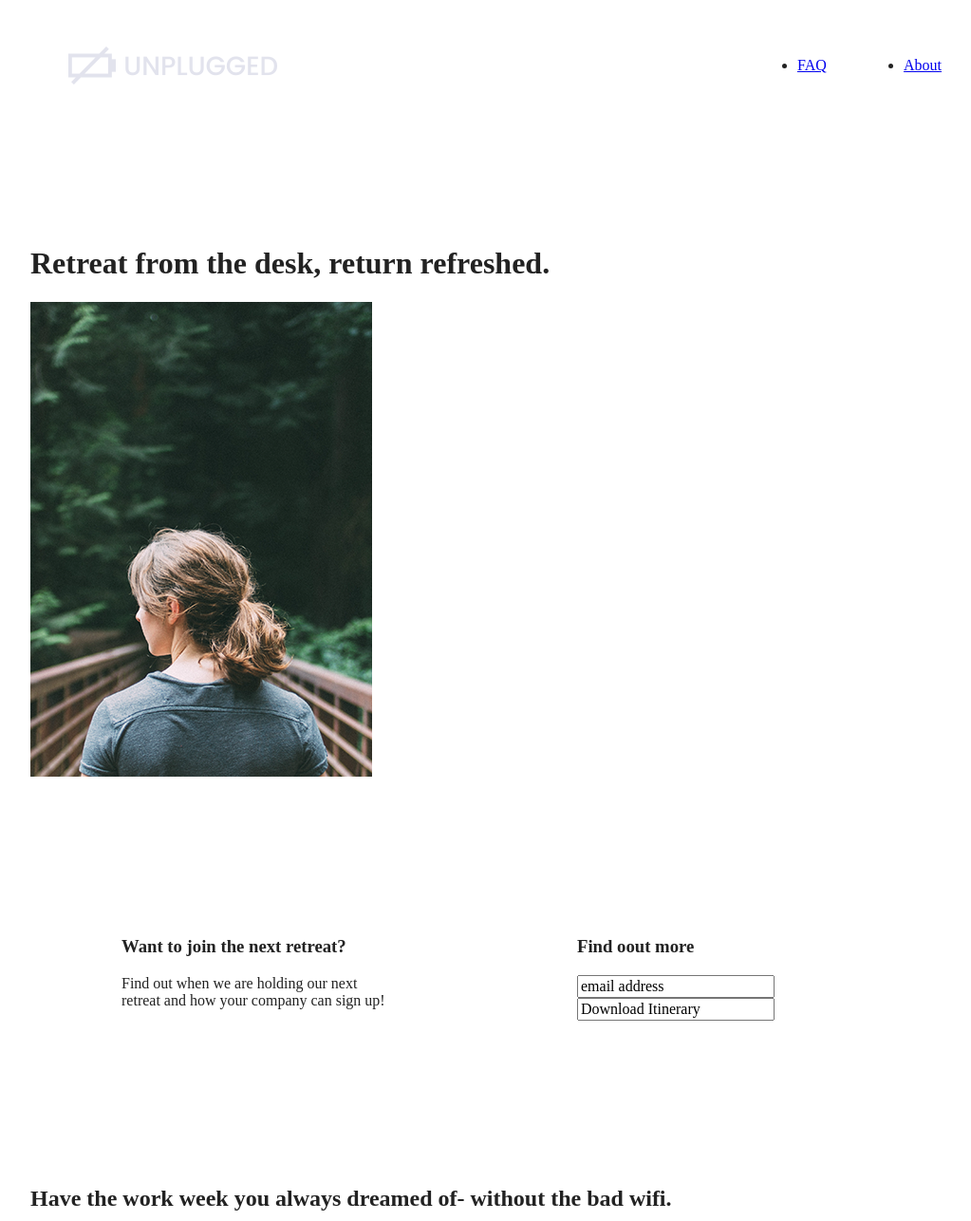
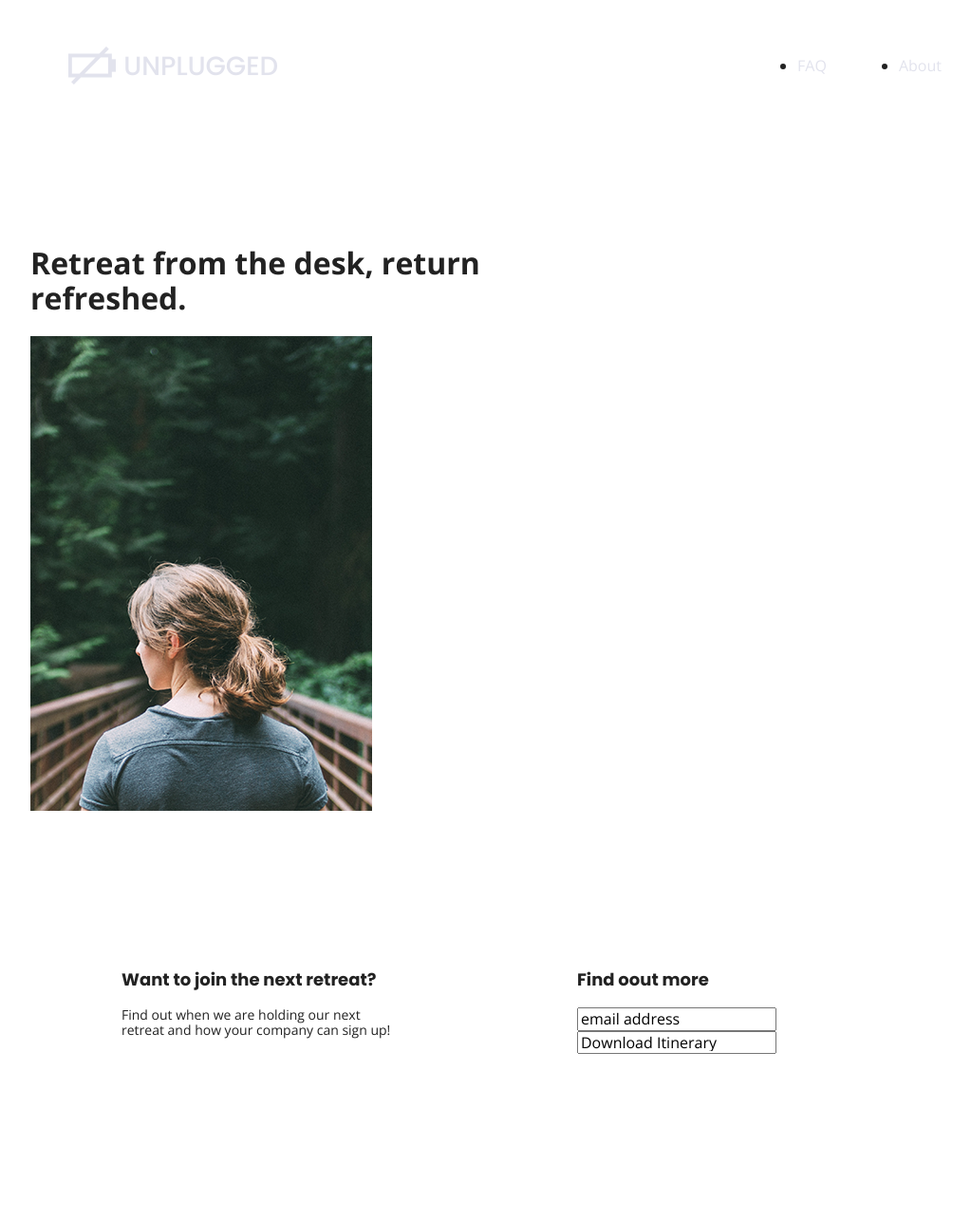
Before and after one commit to Valykh/unplugged-retreat-website-project, a website built with Parcel: page index.html in a window 1280 px wide. Shown: the top 1286 px of the page at 95% size, without its empty margins (128-1151 px from the left). Built offline with nearby package versions, Linux system fonts and the light colour scheme.

Commit message:
Implement text styles

```diff
--- a/css/main.css
+++ b/css/main.css
@@ -6,7 +6,6 @@
  * Credit left inline and big thanks to Nicolas Gallagher, Jonathan Neal,
  * Kroc Camen, and the H5BP dev community and team.
  */
-
 /* ==========================================================================
    Base styles: opinionated defaults
    ========================================================================== */
@@ -82,6 +81,63 @@ fieldset {
 textarea {
   resize: vertical;
 }
+
+/* ==========================================================================
+   Author's custom styles
+   ========================================================================== */
+/* General Styles */
+
+html {
+ font-size: 16px;
+}
+
+body {
+ font-family: 'Open Sans', sans-serif;
+ font-family: 'Open Sans', sans-serif;
+ font-size: 1em;
+}
+
+ul,
+ol {
+
+}
+
+a {
+  color: #e2e3ed;
+  text-decoration: none;
+}
+
+h2 {
+ font-family: 'Poppins', sans-serif;
+ font-size: 1.87em;
+}
+
+h3,
+h4 {
+ font-family: 'Poppins', sans-serif;
+ font-size: 1.125em;
+}
+
+p {
+ font-size: .875em;
+}
+
+img {
+
+}
+
+figure {
+
+}
+
+address {
+
+}
+
+.content-wrapper {
+
+}
+
 
 /* ==========================================================================
    Author's custom styles
--- a/index.html
+++ b/index.html
@@ -18,6 +18,8 @@
 
   <link rel="stylesheet" href="css/normalize.css">
   <link rel="stylesheet" href="css/main.css">
+  <!-- Google Fonts -->
+  <link href="https://fonts.googleapis.com/css?family=Open+Sans:400,700|Poppins:500,700" rel="stylesheet">
 
   <meta name="theme-color" content="#fafafa">
 </head>
```
Also changed, not shown: about/index.html (+2 -0 lines), faq/index.html (+2 -0 lines).
